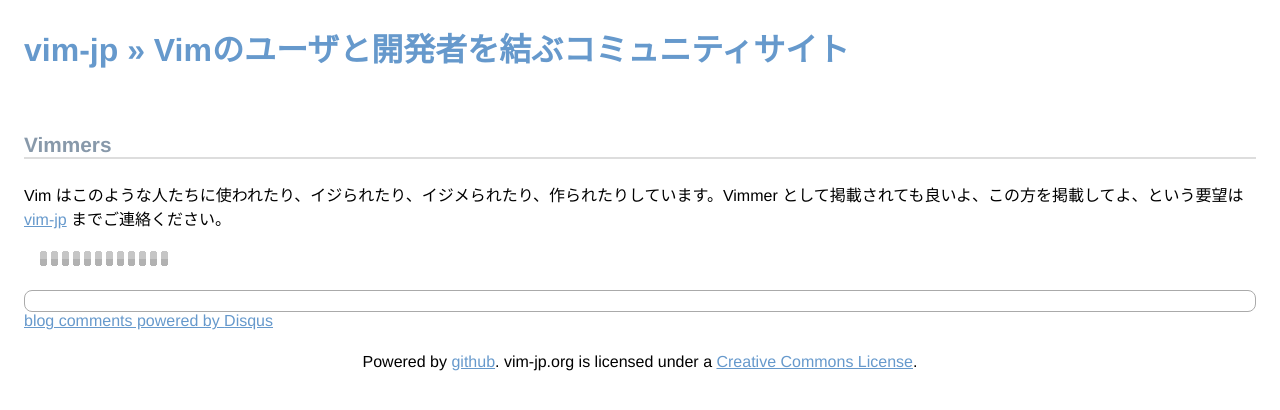
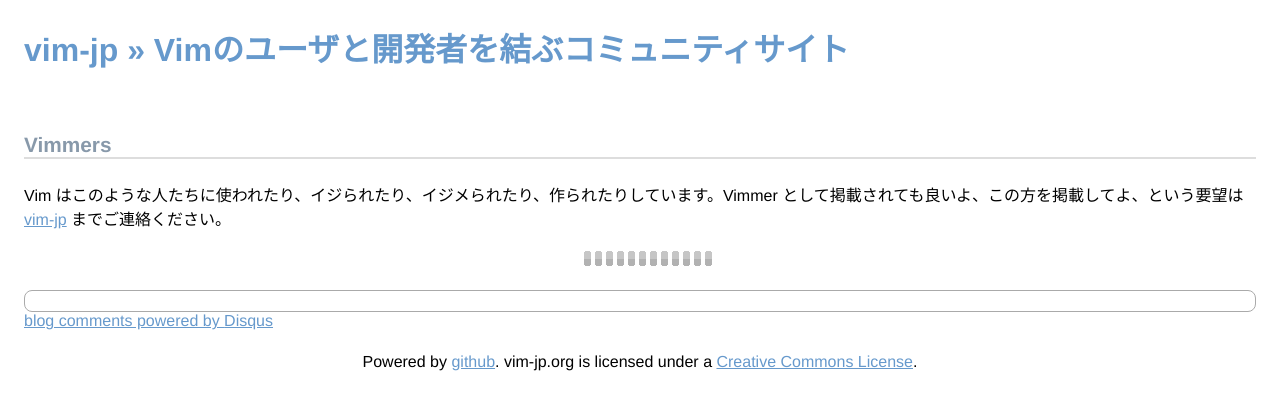
Before and after one commit to vim-jp/vim-jp.github.io, a Jekyll site: the page built from vimmers/index.html, in a window 1280 px wide. Shown: the top 410 px of the page. Built offline with Jekyll 4.4.1, drawn with Linux system fonts in a browser that asks for light colours; nearby versions of some CDN libraries; Markdown is read by kramdown in place of the engine named in the settings; comment, search, counter and statistics services are not loaded.

Commit message:
Move loader to center

```diff
--- a/assets/css/site.css
+++ b/assets/css/site.css
@@ -412,5 +412,8 @@
   height: 0;
   display: block;
 }
+#vimmers-container .ajax-loading {
+  text-align: center;
+}
 
 /* vim:set ts=8 sts=2 sw=2 noet: */
--- a/vimmers/index.html
+++ b/vimmers/index.html
@@ -11,7 +11,7 @@
 </p>
 
 <div class="persons" id="vimmers-container">
-  <img src="/assets/images/ajax-loader.gif" title="loading..." />
+  <div class="ajax-loading"><img src="/assets/images/ajax-loader.gif" title="loading..." /></div>
 </div>
 <script type="text/javascript" src="/assets/javascripts/jquery.masonry.min.js"></script>
 <script type="text/javascript" src="/assets/javascripts/jquery.jqml.min.js"></script>
```
